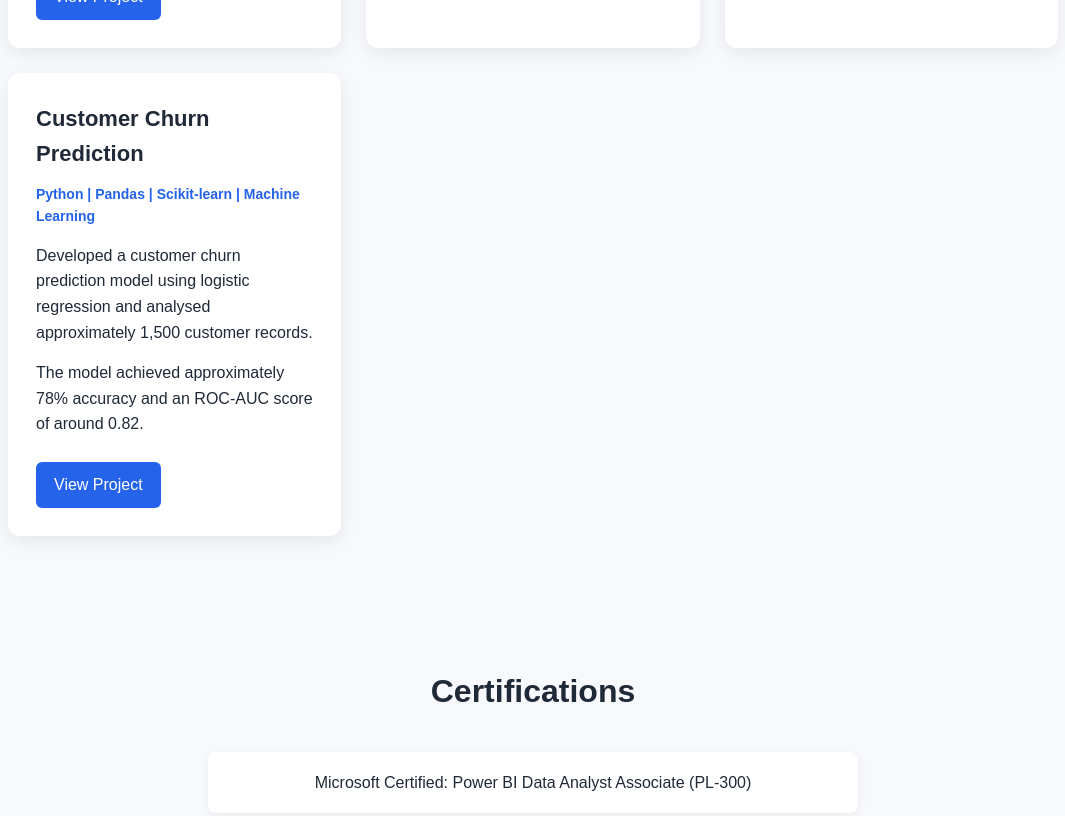
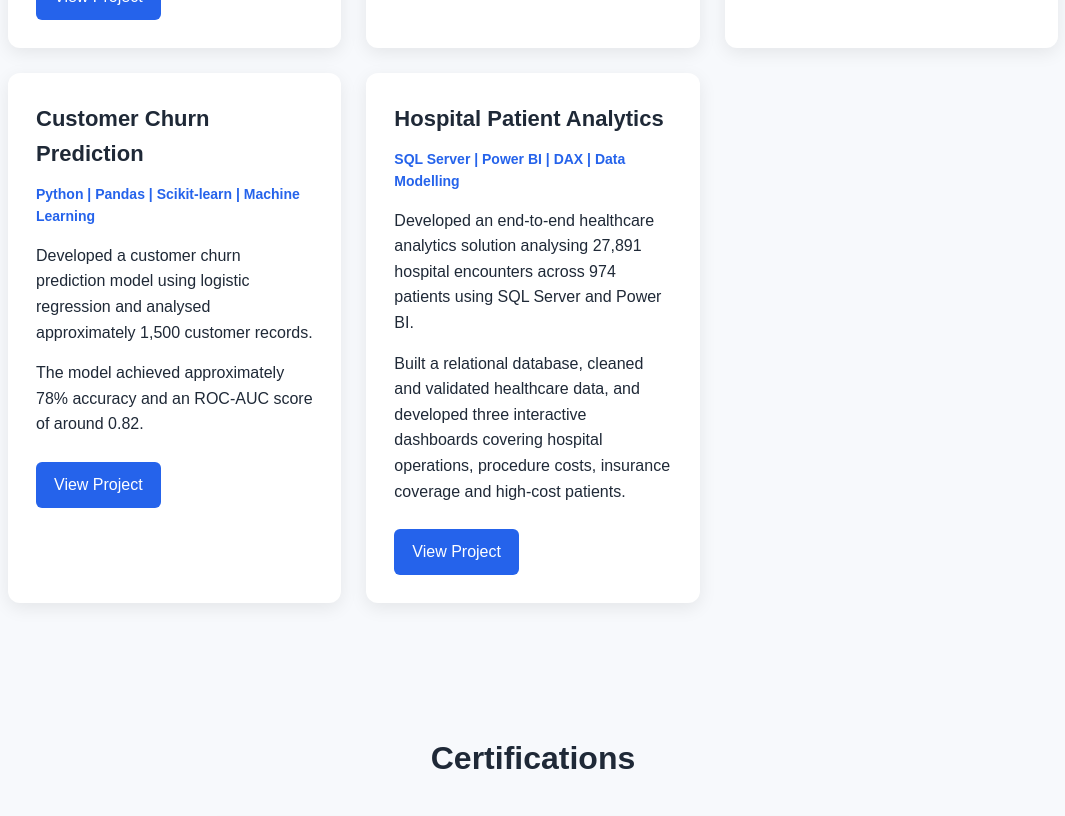
Before and after one commit to SusmitaMon/SusmitaMon.github.io, a plain HTML site: page index.html in a window 1280 px wide. Shown: the part 1739-2555 px from the top of the page, without its empty margins (107-1172 px from the left). Drawn offline with Linux system fonts and the light colour scheme.

Commit message:
Add Hospital Patient Analytics to portfolio

```diff
--- a/index.html
+++ b/index.html
@@ -385,6 +385,34 @@
         </div>
 
 
+<div class="project-card">
+    <h3>Hospital Patient Analytics</h3>
+
+    <div class="tools">
+        SQL Server | Power BI | DAX | Data Modelling
+    </div>
+
+    <p>
+        Developed an end-to-end healthcare analytics solution
+        analysing 27,891 hospital encounters across 974 patients
+        using SQL Server and Power BI.
+    </p>
+
+    <p>
+        Built a relational database, cleaned and validated
+        healthcare data, and developed three interactive dashboards
+        covering hospital operations, procedure costs,
+        insurance coverage and high-cost patients.
+    </p>
+
+    <a href="https://github.com/SusmitaMon/Hospital-Patient-Analytics"
+       class="button"
+       target="_blank"
+       rel="noopener noreferrer">
+        View Project
+    </a>
+</div>
+
     </div>
 
 </section>
```
